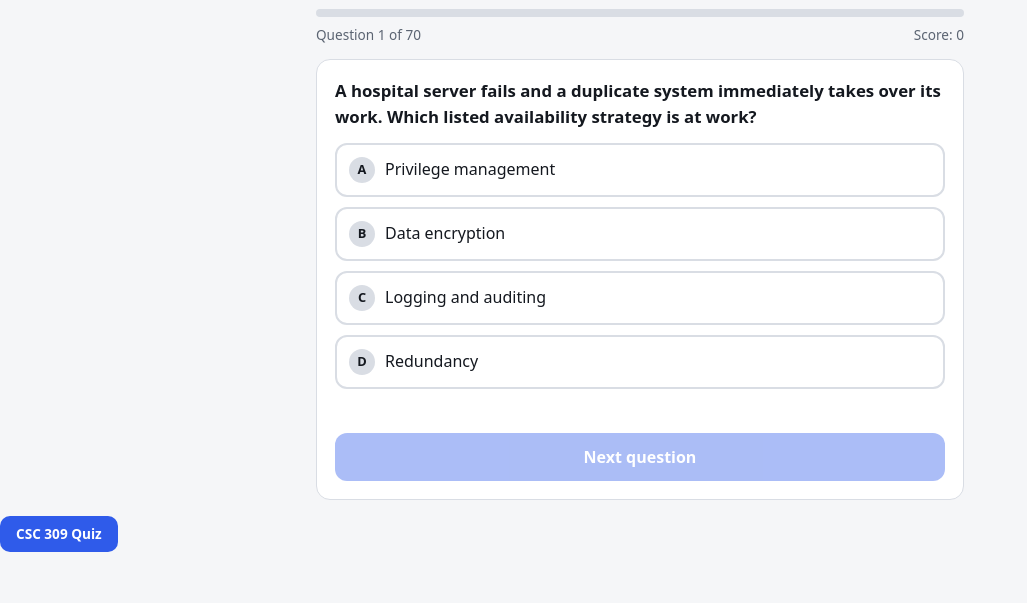
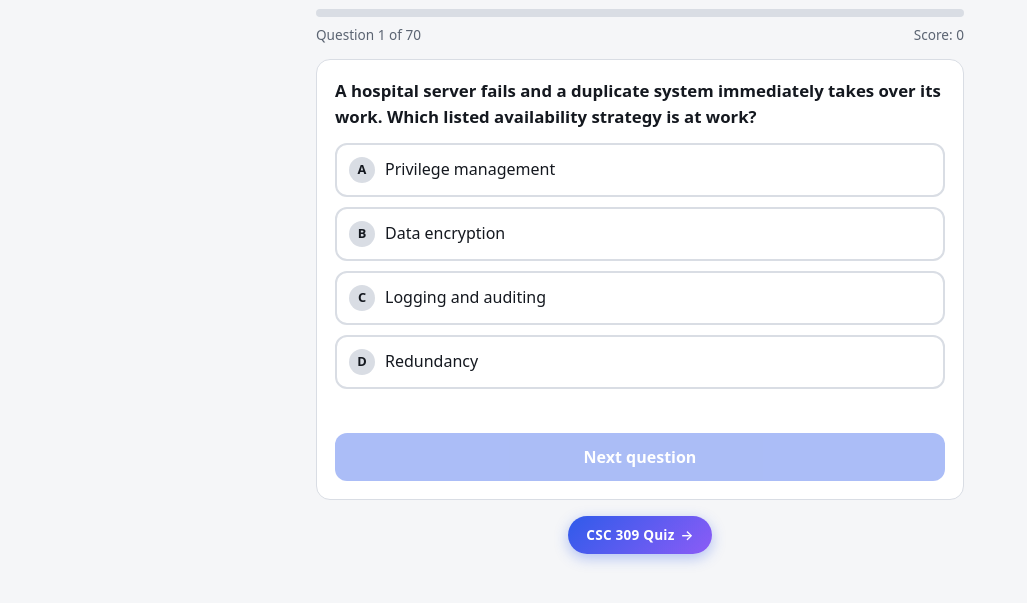
Before and after one commit to Afhit-01/cyb, a plain HTML site: page index.html in a window 1280 px wide. Shown: the part 73-676 px from the top of the page, without its empty margins (0-1027 px from the left). Drawn offline with Linux system fonts and the light colour scheme.

Commit message:
Revamp CSC 309 Quiz link to a styled button
Updated the quiz link to a styled button with a gradient background and shadow.

```diff
--- a/index.html
+++ b/index.html
@@ -46,7 +46,7 @@ button.main:disabled{opacity:.4;cursor:default}
 <div class="meta"><span id="pos"></span><span id="sc"></span></div>
 <div id="app"></div>
 </div>
-  <a href="./ai.html" style="display:inline-block;margin:0 0 14px;padding:8px 16px;background:var(--ac);color:#fff;border-radius:10px;font-weight:600;font-size:.85rem;text-decoration:none;">CSC 309 Quiz</a>
+  <div style="text-align:center;margin:0 0 14px;"><a href="./ai.html" style="display:inline-flex;align-items:center;gap:6px;padding:9px 18px;background:linear-gradient(135deg,var(--ac),#8b5cf6);color:#fff;border-radius:999px;font-weight:600;font-size:.85rem;letter-spacing:.2px;text-decoration:none;box-shadow:0 4px 14px rgba(47,91,234,.35);">CSC 309 Quiz <span aria-hidden="true">→</span></a></div>
 <script>
 // Each entry: [question, CORRECT, wrong1, wrong2, wrong3]. Positions are randomised at runtime.
 const DATA=[
```
